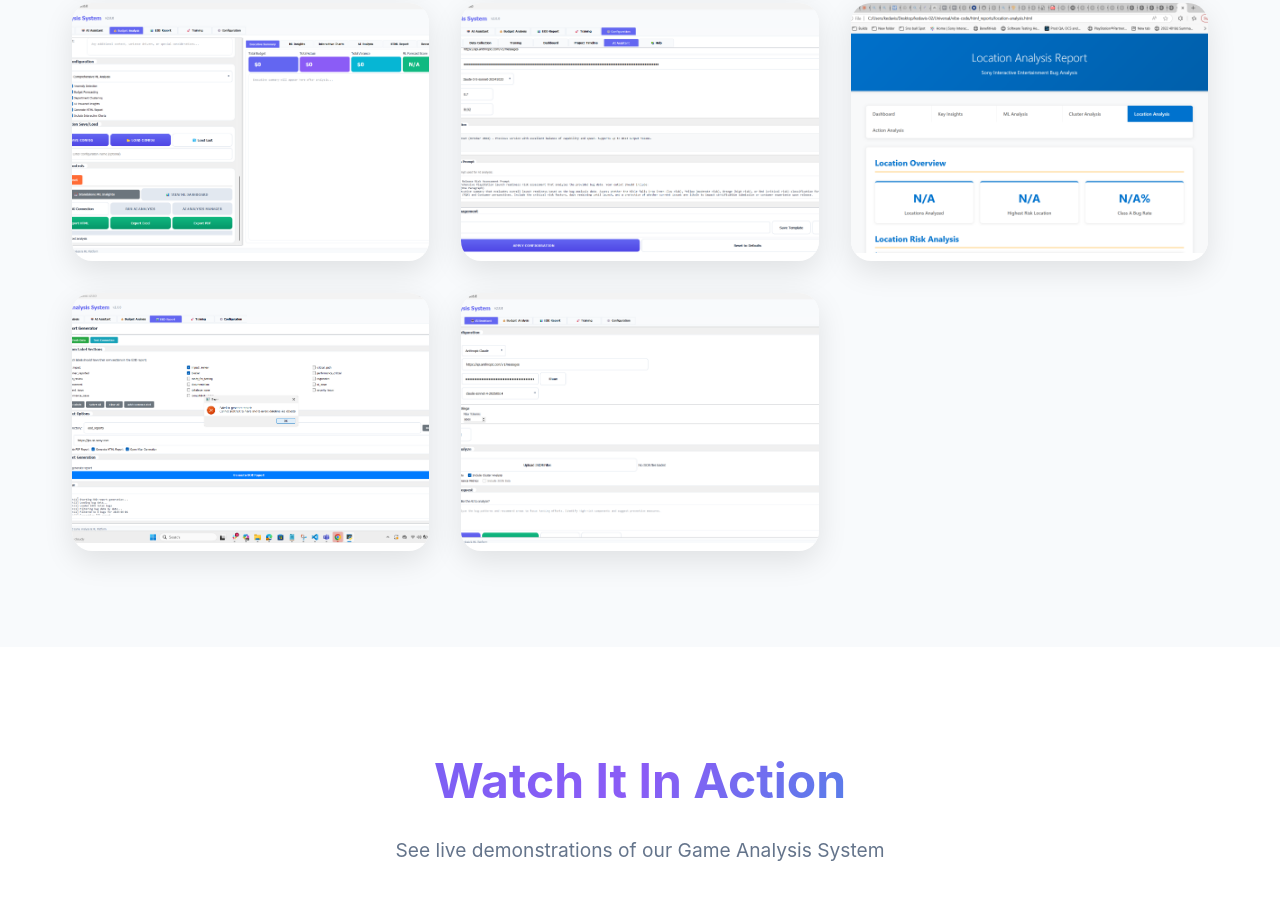
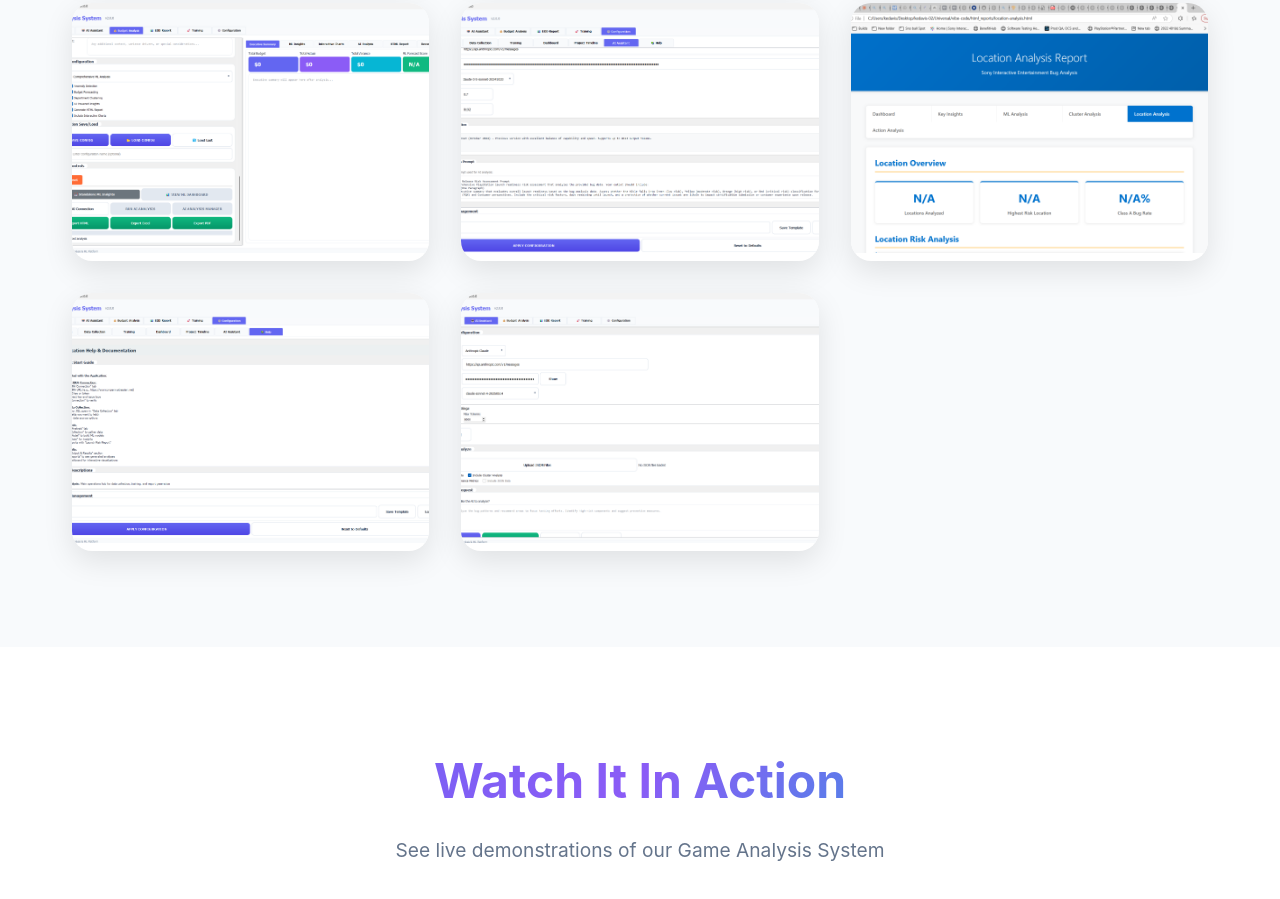
Before and after one commit to dafkenaniah/GAS, a plain HTML site: page index.html in a window 1280 px wide. Shown: the part 3117-4016 px from the top of the page. Drawn offline with Linux system fonts and the light colour scheme.

Commit message:
Update index.html

```diff
--- a/index.html
+++ b/index.html
@@ -804,7 +804,7 @@
                 </div>
 
                 <div class="gallery-item animate-on-scroll">
-                    <img src="Screenshot 2025-07-14 224920.png" alt="Analytics Dashboard" loading="lazy">
+                    <img src="Screenshot 2025-07-14 114408.png" alt="Analytics Dashboard" loading="lazy">
                     <div class="gallery-overlay">
                         <h3>Advanced Analytics</h3>
                         <p>Deep insights and trend analysis for better decision making</p>
```
